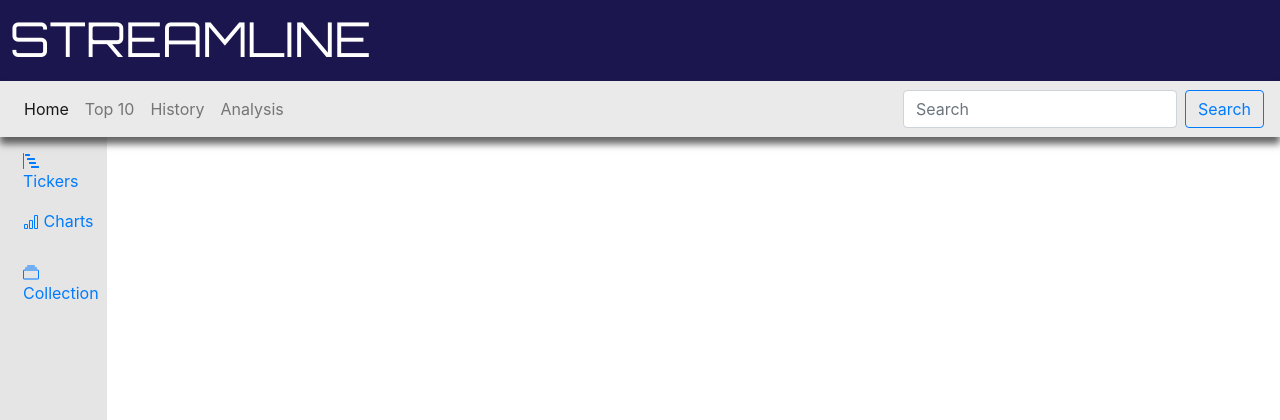
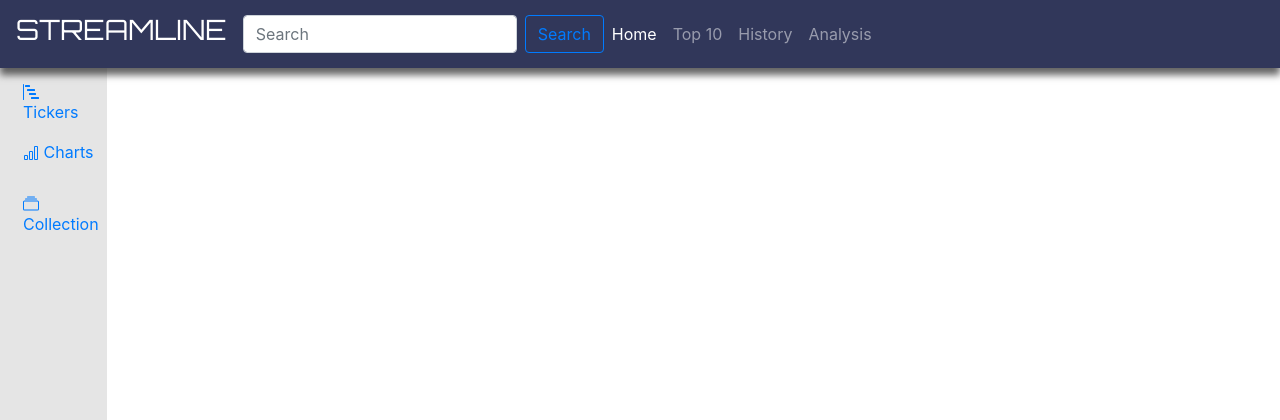
Before and after one commit to kkarandasheva/Streamline, a Django app: page / in a window 1280 px wide. Shown: the top 420 px of the page. Run offline with Django 3.2, Linux system fonts and the light colour scheme; data that the repository does not hold is empty; some libraries are stand-ins or nearby versions.

Commit message:
The header was changed.

```diff
--- a/stocks/static/css/stocks.css
+++ b/stocks/static/css/stocks.css
@@ -12,7 +12,7 @@
 
 .navbar {
     z-index:9999;
-    background: #eaeaea;
+    background: #31375a;
     -webkit-box-shadow: 0px 7px 7px 0px rgba(50, 50, 50, 0.75);
     -moz-box-shadow: 0px 7px 7px 0px rgba(50, 50, 50, 0.75);
     box-shadow: 0px 7px 7px 0px rgba(50, 50, 50, 0.75);
--- a/stocks/templates/stocks/base.html
+++ b/stocks/templates/stocks/base.html
@@ -8,17 +8,21 @@
         <title>Streamline</title>
     </head>
     <body>
-        <div class="page-header">
-            <h1><a href="/">STREAMLINE</a></h1>
-        </div>
+
 
         <!-- Top Bar -->
         <!-- Start of Navbar -->
-        <nav class="navbar navbar-expand-lg navbar-light">
+        <nav class="navbar navbar-expand-lg navbar-dark">
             <button class="navbar-toggler navbar-toggler-right" type="button" data-toggle="collapse" data-target="#navbar1" aria-controls="navbar1" aria-expanded="false" aria-label="Toggle navigation">
                 <span class="navbar-toggler-icon"></span>
             </button>
-            <div class="collapse navbar-collapse justify-content-between" id="navbar1">
+            <a class="navbar-brand" href=""><h3>STREAMLINE</h3></a>
+            <div class="collapse navbar-collapse" id="navbar1">
+
+                <form class="form-inline my-2 my-lg-0">
+                    <input class="form-control mr-sm-2" type="text" placeholder="Search">
+                    <button class="btn btn-outline-primary my-2 my-sm-0" type="submit">Search</button>
+                </form>
                 <ul class="navbar-nav">
                     <li class="nav-item active">
                         <a class="nav-link" href="">Home</a>
@@ -33,10 +37,6 @@
                         <a class="nav-link" href="">Analysis</a>
                     </li>
                 </ul>
-                <form class="form-inline my-2 my-lg-0">
-                    <input class="form-control mr-sm-2" type="text" placeholder="Search">
-                    <button class="btn btn-outline-primary my-2 my-sm-0" type="submit">Search</button>
-                </form>
             </div>
         </nav>
         <!-- End of Navbar -->
```
